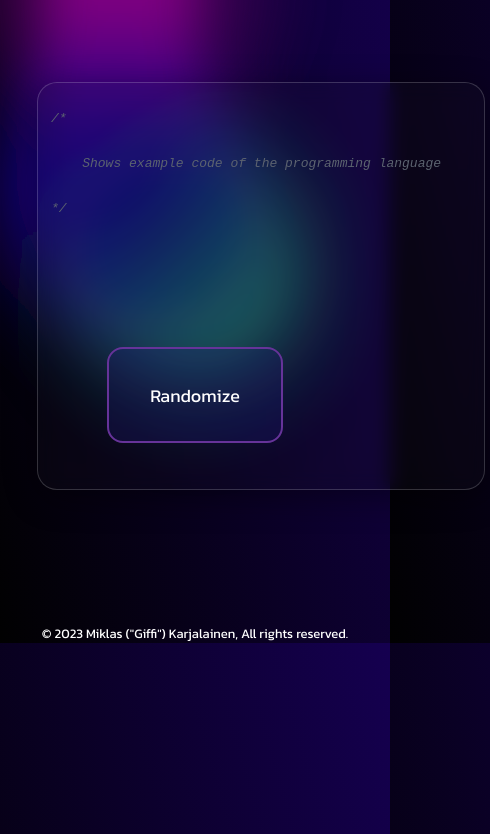
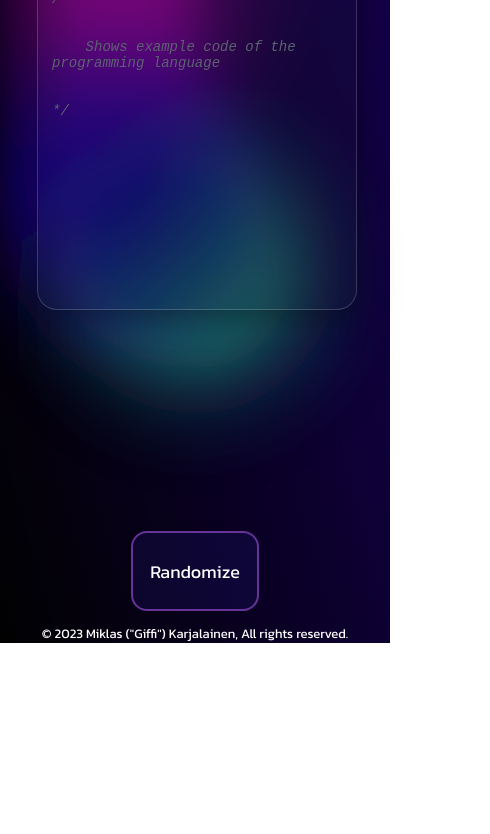
Before and after one commit to miklaskarjalainen/LangRandomizer, a plain HTML site: page index.html in a window 390 px wide. Shown: the part 201-1035 px from the top of the page, 490 px wide, since content can reach past the window. After the commit the page ends 844 px from the top, so only its background shows below. Drawn offline with nearby package versions, Linux system fonts and the light colour scheme.

Commit message:
portait mobile

```diff
--- a/circles.css
+++ b/circles.css
@@ -118,6 +118,7 @@
 
 .gradient-bg {
     position: absolute;
+    overflow: hidden;
     filter: url(#goo) blur(25px);
     width: 100%;
     height: 100%;
--- a/index.html
+++ b/index.html
@@ -8,6 +8,7 @@
         <link rel="stylesheet" href="https://fonts.googleapis.com/css?family=Kanit">
         <link rel="stylesheet" href="./index.css">
         <link rel="stylesheet" href="./circles.css">
+        <link rel="stylesheet" href="./mobile.css">
         <link rel="stylesheet" href="./highlight-theme.css">
 
         <!-- highlightjs-->
--- /dev/null
+++ b/mobile.css
@@ -0,0 +1,50 @@
+@media (max-width: 600px) {
+    .answer-container {
+        margin-top: 8%;
+    }
+
+    #answer {
+        font-size: 64px;
+    }
+
+    #answer:hover {
+        font-size: 64px;
+    }
+
+    .answer-example-container {
+        position: absolute;
+        display: inline-block;
+
+        margin: auto;
+        max-width: calc(100% - 4rem - 6px);
+        top: calc(8% + 42px);
+        left: 2rem;
+        padding: 5px;
+        border-radius: 1px;
+    }
+
+    .answer-code-block {
+        background-color: rgba( 255, 255, 255, 0.9);
+        border-radius: 0.5rem;
+        min-height: 320px;
+        font-size: 14px;
+    }
+
+    .button-container {
+        align-items: flex-end;
+    }
+
+    .button-container button {
+        height: 5rem;
+        width: 8rem;
+    }
+
+    .button-container button:hover {
+        height: 6rem;
+        width: 9rem;
+    }
+
+    .footer {
+        flex: 0 1 2rem;
+    }
+}
```
